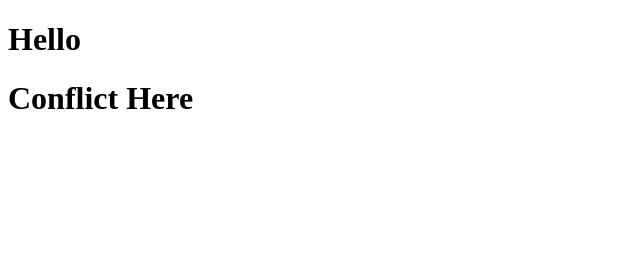
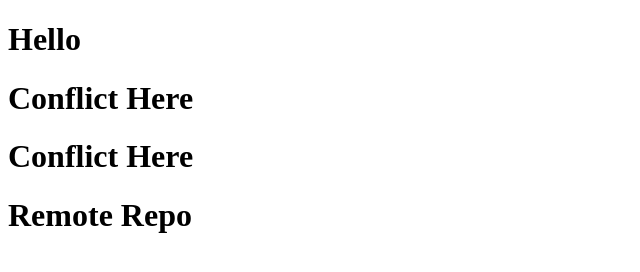
Before and after one commit to luxeko/GitHub_vn, a plain HTML site: page GitHub_vn/index.html in a window 1280 px wide. Shown: the whole page, without its empty margins (0-640 px from the left). Drawn offline with Linux system fonts and the light colour scheme.

Commit message:
new remote push

```diff
--- a/GitHub_vn/index.html
+++ b/GitHub_vn/index.html
@@ -9,6 +9,8 @@
 <body>
     <h1>Hello</h1>
     <h1>Conflict Here</h1>
+    <h1>Conflict Here</h1>
+    <h1>Remote Repo</h1>
 
 </body>
 </html>
```
Also changed, not shown: 1 other file.
